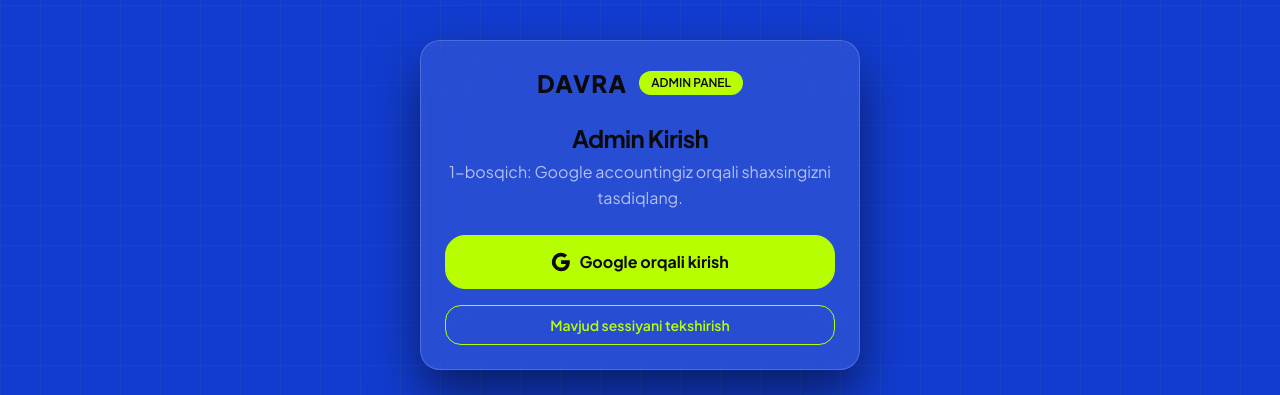
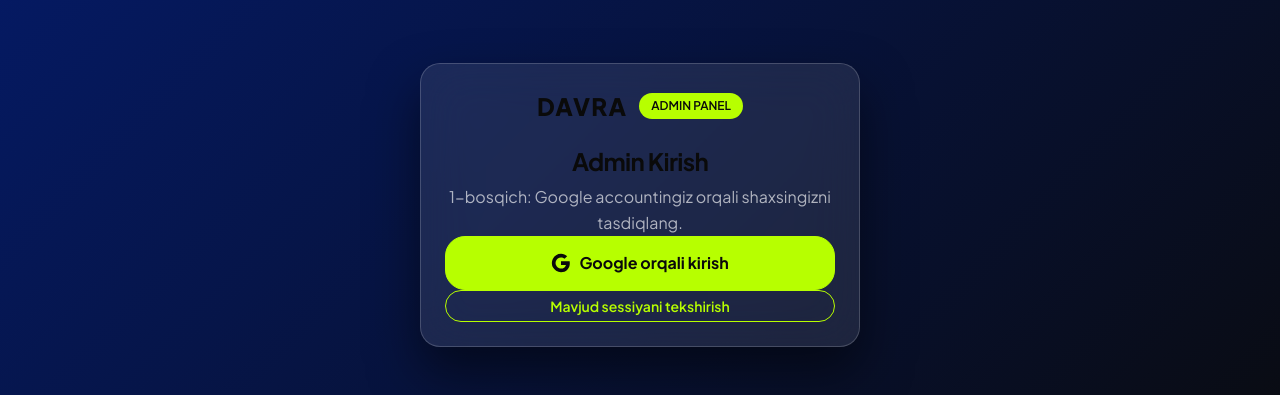
Before and after one commit to hamidulloh429/davra3, a React (Vite) app in the folder client/: page /admin/login in a window 1280 px wide. Shown: the part 195-590 px from the top of the page. Built offline with nearby package versions, Linux system fonts and the light colour scheme; no server answers.

Commit message:
Systematic Layout & Motion Overhaul: strict spacing scale (--space-xs to --space-xl), 1200px max-width container, card-grid, page-enter entrance transitions, staggered card delays, and scroll-reveal IntersectionObserver

```diff
--- a/client/src/styles/animations.css
+++ b/client/src/styles/animations.css
@@ -1,16 +1,53 @@
 /* ============================================
-   DAVRA v2.0 — Animations & Keyframes
+   DAVRA v2.0 — Enhanced Animations & Keyframes
    ============================================ */
 
-/* ─── Page Transitions ─── */
+/* ─── Page Load Entrance (Apple Motion) ─── */
+@keyframes pageEnter {
+  0% {
+    opacity: 0;
+    transform: translateY(20px);
+  }
+  100% {
+    opacity: 1;
+    transform: translateY(0);
+  }
+}
+
+.page-enter {
+  animation: pageEnter 500ms cubic-bezier(0.4, 0, 0.2, 1) forwards;
+}
+
+/* ─── Scroll Reveal ─── */
+.scroll-reveal {
+  opacity: 0;
+  transform: translateY(25px);
+  transition: opacity 500ms cubic-bezier(0.4, 0, 0.2, 1), transform 500ms cubic-bezier(0.4, 0, 0.2, 1);
+}
+
+.scroll-reveal.is-visible {
+  opacity: 1;
+  transform: translateY(0);
+}
+
+/* ─── Staggered Entrance Delays ─── */
+.stagger-item {
+  animation: pageEnter 450ms cubic-bezier(0.4, 0, 0.2, 1) both;
+}
+
+.stagger-item:nth-child(1) { animation-delay: 50ms; }
+.stagger-item:nth-child(2) { animation-delay: 110ms; }
+.stagger-item:nth-child(3) { animation-delay: 170ms; }
+.stagger-item:nth-child(4) { animation-delay: 230ms; }
+.stagger-item:nth-child(5) { animation-delay: 290ms; }
+.stagger-item:nth-child(6) { animation-delay: 350ms; }
+.stagger-item:nth-child(7) { animation-delay: 410ms; }
+.stagger-item:nth-child(8) { animation-delay: 470ms; }
+
+/* ─── Keyframe Animations ─── */
 @keyframes fadeIn {
   from { opacity: 0; }
   to { opacity: 1; }
-}
-
-@keyframes fadeOut {
-  from { opacity: 1; }
-  to { opacity: 0; }
 }
 
 @keyframes slideUp {
@@ -23,22 +60,7 @@
   to { opacity: 1; transform: translateY(0); }
 }
 
-@keyframes slideInRight {
-  from { opacity: 0; transform: translateX(30px); }
-  to { opacity: 1; transform: translateX(0); }
-}
-
-@keyframes slideInLeft {
-  from { opacity: 0; transform: translateX(-30px); }
-  to { opacity: 1; transform: translateX(0); }
-}
-
 @keyframes scaleIn {
-  from { opacity: 0; transform: scale(0.9); }
-  to { opacity: 1; transform: scale(1); }
-}
-
-@keyframes scaleUp {
   from { opacity: 0; transform: scale(0.95); }
   to { opacity: 1; transform: scale(1); }
 }
@@ -48,29 +70,7 @@
   to { transform: rotate(360deg); }
 }
 
-/* ─── Shimmer (Skeleton Loading) ─── */
-@keyframes shimmer {
-  0% { background-position: -200% 0; }
-  100% { background-position: 200% 0; }
-}
-
 /* ─── 3D Floating ─── */
-@keyframes float {
-  0%, 100% { transform: translateY(0) rotateX(0); }
-  50% { transform: translateY(-15px) rotateX(2deg); }
-}
-
-@keyframes floatSlow {
-  0%, 100% { transform: translateY(0) rotate(0deg); }
-  25% { transform: translateY(-10px) rotate(1deg); }
-  75% { transform: translateY(5px) rotate(-1deg); }
-}
-
-@keyframes floatReverse {
-  0%, 100% { transform: translateY(0); }
-  50% { transform: translateY(12px); }
-}
-
 @keyframes float3d {
   0%, 100% {
     transform: translateY(0) rotateX(0deg) rotateY(0deg);
@@ -97,47 +97,16 @@
   to { transform: rotateZ(0deg); }
 }
 
-@keyframes rotate3d {
-  from { transform: perspective(600px) rotateY(0deg); }
-  to { transform: perspective(600px) rotateY(360deg); }
-}
-
-/* ─── Neon Glow Pulse ─── */
-@keyframes neonPulse {
-  0%, 100% {
-    box-shadow: 0 0 10px rgba(183, 255, 0, 0.2), 0 0 20px rgba(183, 255, 0, 0.1);
+/* ─── Messenger Bubble Appear ─── */
+@keyframes messageAppear {
+  0% {
+    opacity: 0;
+    transform: translateY(12px) scale(0.96);
   }
-  50% {
-    box-shadow: 0 0 20px rgba(183, 255, 0, 0.4), 0 0 40px rgba(183, 255, 0, 0.2);
+  100% {
+    opacity: 1;
+    transform: translateY(0) scale(1);
   }
-}
-
-@keyframes neonGlow {
-  0%, 100% { text-shadow: 0 0 10px rgba(183, 255, 0, 0.3); }
-  50% { text-shadow: 0 0 20px rgba(183, 255, 0, 0.5), 0 0 40px rgba(183, 255, 0, 0.2); }
-}
-
-@keyframes glowPulse {
-  0%, 100% { opacity: 0.4; }
-  50% { opacity: 0.8; }
-}
-
-/* ─── Card Tilt (interactive) ─── */
-@keyframes cardTilt {
-  0%, 100% { transform: perspective(800px) rotateX(0) rotateY(0); }
-  25% { transform: perspective(800px) rotateX(2deg) rotateY(-2deg); }
-  75% { transform: perspective(800px) rotateX(-1deg) rotateY(1deg); }
-}
-
-/* ─── Arrow Bounce ─── */
-@keyframes arrowBounce {
-  0%, 100% { transform: translateX(0); }
-  50% { transform: translateX(6px); }
-}
-
-@keyframes arrowFloat {
-  0%, 100% { transform: translateY(0) rotate(-45deg); }
-  50% { transform: translateY(-8px) rotate(-45deg); }
 }
 
 /* ─── Pulse ─── */
@@ -146,86 +115,16 @@
   50% { opacity: 0.5; }
 }
 
-@keyframes pulseScale {
-  0%, 100% { transform: scale(1); opacity: 1; }
-  50% { transform: scale(1.05); opacity: 0.8; }
-}
-
-/* ─── Chat Message Appear ─── */
-@keyframes messageAppear {
-  from {
-    opacity: 0;
-    transform: translateY(10px) scale(0.97);
-  }
-  to {
-    opacity: 1;
-    transform: translateY(0) scale(1);
-  }
-}
-
-/* ─── Notification Badge ─── */
-@keyframes notificationBounce {
-  0%, 100% { transform: scale(1); }
-  50% { transform: scale(1.2); }
-}
-
-/* ─── Count Up ─── */
-@keyframes countUp {
-  from { opacity: 0; transform: translateY(20px); }
-  to { opacity: 1; transform: translateY(0); }
-}
-
-/* ─── Orbit (kept from original for visualization) ─── */
-@keyframes orbit {
-  from { transform: rotate(0deg) translateX(var(--orbit-radius, 100px)) rotate(0deg); }
-  to { transform: rotate(360deg) translateX(var(--orbit-radius, 100px)) rotate(-360deg); }
-}
-
-/* ─── Toast Slide ─── */
-@keyframes toastSlideIn {
-  from { transform: translateX(100%); opacity: 0; }
-  to { transform: translateX(0); opacity: 1; }
-}
-
-@keyframes toastSlideOut {
-  from { transform: translateX(0); opacity: 1; }
-  to { transform: translateX(100%); opacity: 0; }
-}
-
-/* ─── Modal ─── */
-@keyframes modalBackdropIn {
-  from { opacity: 0; }
-  to { opacity: 1; }
-}
-
-@keyframes modalContentIn {
-  from { opacity: 0; transform: scale(0.95) translateY(10px); }
-  to { opacity: 1; transform: scale(1) translateY(0); }
-}
-
-/* ─── Utility Animation Classes ─── */
-.animate-fade-in { animation: fadeIn 0.5s ease-out both; }
-.animate-slide-up { animation: slideUp 0.6s ease-out both; }
+/* Utility Animation Classes */
+.animate-fade-in { animation: fadeIn 0.4s ease-out both; }
+.animate-slide-up { animation: slideUp 0.5s ease-out both; }
 .animate-slide-down { animation: slideDown 0.4s ease-out both; }
-.animate-slide-right { animation: slideInRight 0.5s ease-out both; }
 .animate-scale-in { animation: scaleIn 0.3s ease-out both; }
-.animate-float { animation: float 5s ease-in-out infinite; }
-.animate-float-slow { animation: floatSlow 7s ease-in-out infinite; }
 .animate-float-3d { animation: float3d 6s ease-in-out infinite; }
 .animate-pulse { animation: pulse 2s ease-in-out infinite; }
 .animate-spin { animation: spin 1s linear infinite; }
 
-/* Staggered delays */
-.delay-100 { animation-delay: 100ms; }
-.delay-200 { animation-delay: 200ms; }
-.delay-300 { animation-delay: 300ms; }
-.delay-400 { animation-delay: 400ms; }
-.delay-500 { animation-delay: 500ms; }
-.delay-600 { animation-delay: 600ms; }
-.delay-800 { animation-delay: 800ms; }
-.delay-1000 { animation-delay: 1000ms; }
-
-/* ─── Reduced Motion ─── */
+/* Reduced Motion */
 @media (prefers-reduced-motion: reduce) {
   *,
   *::before,
@@ -235,10 +134,4 @@
     transition-duration: 0.01ms !important;
     scroll-behavior: auto !important;
   }
-
-  .animate-float,
-  .animate-float-slow,
-  .animate-float-3d {
-    animation: none !important;
-  }
 }
--- a/client/src/styles/global.css
+++ b/client/src/styles/global.css
@@ -1,9 +1,7 @@
 /* ============================================
-   DAVRA v2.0 — Global Styles
-   Strict Color System: #123ccf (bg) + #b7ff00 (accent)
+   DAVRA v2.0 — Systematic Global Layout & Styles
    ============================================ */
 
-/* ─── Reset & Base ─── */
 *,
 *::before,
 *::after {
@@ -15,7 +13,6 @@
 html {
   scroll-behavior: smooth;
   -webkit-text-size-adjust: 100%;
-  text-size-adjust: 100%;
 }
 
 body {
@@ -52,15 +49,20 @@ a:hover {
   color: #ffffff;
 }
 
+/* ─── Apple Motion Button ─── */
 button {
   cursor: pointer;
   font-family: var(--font-family);
   border: none;
   background: none;
-  transition: transform var(--transition-fast), background var(--transition-fast), box-shadow var(--transition-fast);
+  transition: transform 250ms cubic-bezier(0.4, 0, 0.2, 1),
+              background 250ms cubic-bezier(0.4, 0, 0.2, 1),
+              box-shadow 250ms cubic-bezier(0.4, 0, 0.2, 1),
+              border-color 250ms cubic-bezier(0.4, 0, 0.2, 1);
 }
 
-button:active:not(:disabled) {
+button:active:not(:disabled),
+.btn:active:not(:disabled) {
   transform: scale(0.97) !important;
 }
 
@@ -71,7 +73,7 @@ input, textarea, select {
   background: rgba(255, 255, 255, 0.08);
   border: 1px solid var(--border);
   border-radius: var(--radius-lg);
-  padding: var(--space-3) var(--space-4);
+  padding: var(--space-xs) var(--space-sm);
   transition: border-color var(--transition-fast), box-shadow var(--transition-fast);
   outline: none;
 }
@@ -84,11 +86,6 @@ input:focus, textarea:focus, select:focus {
 ::selection {
   background-color: var(--color-accent);
   color: #0A0A0A;
-}
-
-:focus-visible {
-  outline: 2px solid var(--color-accent);
-  outline-offset: 2px;
 }
 
 /* ─── Scrollbar ─── */
@@ -130,55 +127,46 @@ p {
   line-height: var(--leading-relaxed);
 }
 
-/* ─── Container ─── */
+/* ─── STRICT CONTAINER ─── */
 .container {
   width: 100%;
-  max-width: var(--container-xl);
+  max-width: var(--container-max);
   margin-inline: auto;
-  padding-inline: var(--space-6);
+  padding-inline: var(--space-sm);
 }
 
-.container-sm { max-width: var(--container-sm); }
-.container-md { max-width: var(--container-md); }
-.container-lg { max-width: var(--container-lg); }
-.container-2xl { max-width: var(--container-2xl); }
-
-/* ─── Section Spacing ─── */
+/* ─── SECTION SPACING SCALE ─── */
 .section {
-  padding-block: var(--space-20);
+  padding-block: var(--space-xl);
 }
 
 .section-sm {
-  padding-block: var(--space-12);
+  padding-block: var(--space-lg);
 }
 
-/* ─── Buttons ─── */
+/* ─── BUTTONS ─── */
 .btn {
   display: inline-flex;
   align-items: center;
   justify-content: center;
-  gap: var(--space-2);
-  padding: var(--space-3) var(--space-6);
+  gap: var(--space-xs);
+  padding: var(--space-xs) var(--space-sm);
   font-size: var(--text-sm);
   font-weight: var(--weight-semibold);
   line-height: 1;
   border-radius: var(--radius-lg);
   border: 1px solid transparent;
-  transition: transform var(--transition-fast), background var(--transition-fast), box-shadow var(--transition-fast);
+  transition: transform 250ms cubic-bezier(0.4, 0, 0.2, 1),
+              background 250ms cubic-bezier(0.4, 0, 0.2, 1),
+              box-shadow 250ms cubic-bezier(0.4, 0, 0.2, 1);
   white-space: nowrap;
   user-select: none;
-  position: relative;
-  overflow: hidden;
 }
 
 .btn:disabled {
   opacity: 0.5;
   cursor: not-allowed;
   transform: none !important;
-}
-
-.btn:active:not(:disabled) {
-  transform: scale(0.97);
 }
 
 /* Primary — Neon Green */
@@ -195,7 +183,7 @@ p {
   transform: translateY(-2px);
 }
 
-/* Secondary — Glass Blue */
+/* Secondary — Glass */
 .btn-secondary {
   background: rgba(255, 255, 255, 0.12);
   color: #ffffff;
@@ -231,79 +219,51 @@ p {
   color: var(--color-accent);
 }
 
-/* Danger */
-.btn-danger {
-  background: var(--error);
-  color: white;
-  border-color: var(--error);
-}
-
-.btn-danger:hover:not(:disabled) {
-  background: #DC2626;
-  transform: translateY(-2px);
-}
-
-/* Glass Button */
-.btn-glass {
-  background: rgba(255, 255, 255, 0.1);
-  color: #ffffff;
-  border: 1px solid rgba(255, 255, 255, 0.2);
-  backdrop-filter: blur(16px);
-}
-
-.btn-glass:hover:not(:disabled) {
-  background: rgba(255, 255, 255, 0.18);
-  border-color: var(--color-accent);
-  color: var(--color-accent);
-}
-
 /* Sizes */
 .btn-sm {
-  padding: var(--space-2) var(--space-4);
+  padding: 6px 12px;
   font-size: var(--text-xs);
   border-radius: var(--radius-md);
 }
 
 .btn-lg {
-  padding: var(--space-4) var(--space-8);
+  padding: var(--space-sm) var(--space-md);
   font-size: var(--text-base);
   border-radius: var(--radius-xl);
 }
 
 .btn-xl {
-  padding: var(--space-5) var(--space-10);
+  padding: 18px 36px;
   font-size: var(--text-lg);
   border-radius: var(--radius-2xl);
 }
 
-.btn-icon {
-  padding: var(--space-3);
-  aspect-ratio: 1;
-  border-radius: var(--radius-md);
+/* ─── CARDS & UNIFORM GRID ─── */
+.card-grid {
+  display: grid;
+  grid-template-columns: repeat(auto-fill, minmax(280px, 1fr));
+  align-items: stretch;
+  gap: var(--space-md);
 }
 
-/* ─── Cards ─── */
 .card {
-  background: rgba(255, 255, 255, 0.07);
-  border: 1px solid rgba(255, 255, 255, 0.14);
+  background: rgba(255, 255, 255, 0.08);
+  border: 1px solid rgba(255, 255, 255, 0.15);
   backdrop-filter: blur(20px);
   border-radius: var(--radius-xl);
-  padding: var(--space-6);
+  padding: var(--space-md);
   box-shadow: var(--card-shadow);
-  transition: transform var(--transition-normal), box-shadow var(--transition-normal), border-color var(--transition-normal);
+  transition: transform 300ms cubic-bezier(0.4, 0, 0.2, 1),
+              box-shadow 300ms cubic-bezier(0.4, 0, 0.2, 1),
+              border-color 300ms cubic-bezier(0.4, 0, 0.2, 1);
+  display: flex;
+  flex-direction: column;
 }
 
 .card:hover {
-  border-color: rgba(183, 255, 0, 0.3);
+  transform: translateY(-4px);
+  border-color: rgba(183, 255, 0, 0.4);
   box-shadow: var(--card-shadow-hover);
-}
-
-.card-interactive {
-  cursor: pointer;
-}
-
-.card-interactive:hover {
-  transform: translateY(-4px);
 }
 
 .card-glass {
@@ -311,19 +271,18 @@ p {
   border: 1px solid rgba(255, 255, 255, 0.18);
   backdrop-filter: blur(24px);
   border-radius: var(--radius-xl);
-  padding: var(--space-6);
+  padding: var(--space-md);
 }
 
 /* ─── Badges ─── */
 .badge {
   display: inline-flex;
   align-items: center;
-  gap: var(--space-1);
-  padding: var(--space-1) var(--space-3);
+  gap: 4px;
+  padding: 4px 12px;
   font-size: var(--text-xs);
   font-weight: var(--weight-semibold);
   border-radius: var(--radius-full);
-  line-height: 1.4;
 }
 
 .badge-primary {
@@ -337,56 +296,6 @@ p {
   color: #0A0A0A;
 }
 
-.badge-success {
-  background: rgba(16, 185, 129, 0.2);
-  color: #34D399;
-}
-
-.badge-warning {
-  background: rgba(245, 158, 11, 0.2);
-  color: #FBBF24;
-}
-
-.badge-error {
-  background: rgba(239, 68, 68, 0.2);
-  color: #F87171;
-}
-
-.badge-muted {
-  background: rgba(255, 255, 255, 0.1);
-  color: rgba(255, 255, 255, 0.7);
-}
-
-/* ─── Avatar ─── */
-.avatar {
-  width: 40px;
-  height: 40px;
-  border-radius: var(--radius-full);
-  object-fit: cover;
-  flex-shrink: 0;
-  border: 2px solid var(--color-accent);
-}
-
-.avatar-sm { width: 32px; height: 32px; }
-.avatar-lg { width: 56px; height: 56px; }
-.avatar-xl { width: 80px; height: 80px; }
-.avatar-2xl { width: 120px; height: 120px; }
-
-/* ─── Background Grids ─── */
-.bg-grid {
-  background-image:
-    linear-gradient(rgba(255, 255, 255, 0.05) 1px, transparent 1px),
-    linear-gradient(90deg, rgba(255, 255, 255, 0.05) 1px, transparent 1px);
-  background-size: 60px 60px;
-}
-
-.bg-grid-dark {
-  background-image:
-    linear-gradient(rgba(183, 255, 0, 0.04) 1px, transparent 1px),
-    linear-gradient(90deg, rgba(183, 255, 0, 0.04) 1px, transparent 1px);
-  background-size: 40px 40px;
-}
-
 /* ─── Utilities ─── */
 .text-center { text-align: center; }
 .text-left { text-align: left; }
@@ -394,61 +303,25 @@ p {
 .text-muted { color: var(--muted); }
 .text-accent { color: var(--color-accent); }
 .text-primary { color: var(--color-accent); }
-.text-success { color: var(--success); }
-.text-error { color: var(--error); }
-.text-inverse { color: var(--text-inverse); }
-
-.font-bold { font-weight: var(--weight-bold); }
-.font-semibold { font-weight: var(--weight-semibold); }
-.font-medium { font-weight: var(--weight-medium); }
-.font-extrabold { font-weight: var(--weight-extrabold); }
-.font-black { font-weight: var(--weight-black); }
 
 .flex { display: flex; }
 .flex-col { flex-direction: column; }
 .items-center { align-items: center; }
 .justify-center { justify-content: center; }
 .justify-between { justify-content: space-between; }
-.gap-1 { gap: var(--space-1); }
-.gap-2 { gap: var(--space-2); }
-.gap-3 { gap: var(--space-3); }
-.gap-4 { gap: var(--space-4); }
-.gap-6 { gap: var(--space-6); }
-.gap-8 { gap: var(--space-8); }
+.gap-xs { gap: var(--space-xs); }
+.gap-sm { gap: var(--space-sm); }
+.gap-md { gap: var(--space-md); }
+.gap-lg { gap: var(--space-lg); }
 
-.mt-2 { margin-top: var(--space-2); }
-.mt-4 { margin-top: var(--space-4); }
-.mt-6 { margin-top: var(--space-6); }
-.mt-8 { margin-top: var(--space-8); }
-.mb-2 { margin-bottom: var(--space-2); }
-.mb-4 { margin-bottom: var(--space-4); }
-.mb-6 { margin-bottom: var(--space-6); }
+.mt-sm { margin-top: var(--space-sm); }
+.mt-md { margin-top: var(--space-md); }
+.mt-lg { margin-top: var(--space-lg); }
+.mb-sm { margin-bottom: var(--space-sm); }
+.mb-md { margin-bottom: var(--space-md); }
+.mb-lg { margin-bottom: var(--space-lg); }
 
 .w-full { width: 100%; }
-.h-full { height: 100%; }
-.relative { position: relative; }
-.overflow-hidden { overflow: hidden; }
-
-.truncate {
-  overflow: hidden;
-  text-overflow: ellipsis;
-  white-space: nowrap;
-}
-
-/* ─── Section Titles ─── */
-.section-title {
-  font-size: var(--text-4xl);
-  font-weight: var(--weight-extrabold);
-  letter-spacing: var(--tracking-tight);
-  margin-bottom: var(--space-4);
-  color: #ffffff;
-}
-
-.section-subtitle {
-  font-size: var(--text-lg);
-  color: rgba(255, 255, 255, 0.75);
-  max-width: 600px;
-}
 
 /* ─── Spinner ─── */
 .spinner {
@@ -460,21 +333,20 @@ p {
   animation: spin 0.6s linear infinite;
 }
 
-.spinner-sm { width: 16px; height: 16px; border-width: 2px; }
-.spinner-lg { width: 40px; height: 40px; border-width: 4px; }
-
-/* ─── Responsive ─── */
+/* ─── Responsive Breakpoints ─── */
 @media (max-width: 1024px) {
   h1 { font-size: var(--text-4xl); }
   h2 { font-size: var(--text-3xl); }
-  .section { padding-block: var(--space-16); }
+  .section { padding-block: var(--space-lg); }
 }
 
 @media (max-width: 768px) {
   h1 { font-size: var(--text-3xl); }
   h2 { font-size: var(--text-2xl); }
   h3 { font-size: var(--text-xl); }
-  .container { padding-inline: var(--space-4); }
-  .section { padding-block: var(--space-12); }
-  .section-title { font-size: var(--text-2xl); }
+  .container { padding-inline: var(--space-xs); }
+  .section { padding-block: var(--space-md); }
+  .card-grid {
+    grid-template-columns: 1fr;
+  }
 }
--- a/client/src/styles/variables.css
+++ b/client/src/styles/variables.css
@@ -1,10 +1,10 @@
 /* ============================================
    DAVRA v2.0 — Design System Tokens
-   Unified Color System & Apple-style Transitions
+   Systematic Spacing & Enhanced Apple Motion
    ============================================ */
 
 :root {
-  /* ─── Global Strict Color System ─── */
+  /* ─── Global Color System ─── */
   --color-bg: #123ccf;
   --color-accent: #b7ff00;
 
@@ -19,17 +19,17 @@
 
   /* ─── Neutral ─── */
   --background: #123ccf;
-  --surface: rgba(255, 255, 255, 0.06);
-  --surface-hover: rgba(255, 255, 255, 0.12);
-  --surface-card: rgba(255, 255, 255, 0.08);
+  --surface: rgba(255, 255, 255, 0.08);
+  --surface-hover: rgba(255, 255, 255, 0.14);
+  --surface-card: rgba(255, 255, 255, 0.09);
   --text: #ffffff;
-  --text-secondary: rgba(255, 255, 255, 0.82);
+  --text-secondary: rgba(255, 255, 255, 0.85);
   --text-accent: #b7ff00;
   --text-inverse: #0A0A0A;
   --muted: rgba(255, 255, 255, 0.65);
   --muted-light: rgba(255, 255, 255, 0.4);
-  --border: rgba(255, 255, 255, 0.15);
-  --border-light: rgba(255, 255, 255, 0.08);
+  --border: rgba(255, 255, 255, 0.16);
+  --border-light: rgba(255, 255, 255, 0.1);
   --black: #0A0A0A;
 
   /* ─── Semantic ─── */
@@ -43,16 +43,16 @@
   --info-light: rgba(59, 130, 246, 0.2);
 
   /* ─── Glassmorphism ─── */
-  --glass-bg: rgba(255, 255, 255, 0.07);
-  --glass-bg-hover: rgba(255, 255, 255, 0.12);
-  --glass-border: rgba(255, 255, 255, 0.18);
-  --glass-shadow: 0 12px 40px rgba(0, 0, 0, 0.25);
+  --glass-bg: rgba(255, 255, 255, 0.08);
+  --glass-bg-hover: rgba(255, 255, 255, 0.15);
+  --glass-border: rgba(255, 255, 255, 0.2);
+  --glass-shadow: 0 16px 40px rgba(0, 0, 0, 0.3);
   --glass-blur: blur(24px);
 
   /* ─── Neon Glow ─── */
-  --glow-accent: 0 0 20px rgba(183, 255, 0, 0.35), 0 0 40px rgba(183, 255, 0, 0.15);
+  --glow-accent: 0 0 25px rgba(183, 255, 0, 0.4), 0 0 50px rgba(183, 255, 0, 0.18);
   --glow-primary: 0 0 25px rgba(18, 60, 207, 0.4), 0 0 50px rgba(18, 60, 207, 0.2);
-  --glow-accent-strong: 0 0 35px rgba(183, 255, 0, 0.6), 0 0 70px rgba(183, 255, 0, 0.25);
+  --glow-accent-strong: 0 0 40px rgba(183, 255, 0, 0.65), 0 0 80px rgba(183, 255, 0, 0.3);
 
   /* ─── Typography ─── */
   --font-family: 'Plus Jakarta Sans', 'Inter', -apple-system, BlinkMacSystemFont, 'Segoe UI', system-ui, sans-serif;
@@ -67,8 +67,7 @@
   --text-3xl: 1.875rem;  /* 30px */
   --text-4xl: 2.25rem;   /* 36px */
   --text-5xl: 3rem;      /* 48px */
-  --text-6xl: 3.75rem;   /* 60px */
-  --text-hero: clamp(3rem, 8vw, 7rem);
+  --text-hero: clamp(2.8rem, 7vw, 6rem);
 
   --weight-normal: 400;
   --weight-medium: 500;
@@ -77,30 +76,35 @@
   --weight-extrabold: 800;
   --weight-black: 900;
 
-  --leading-tight: 1.1;
-  --leading-snug: 1.25;
+  --leading-tight: 1.15;
+  --leading-snug: 1.3;
   --leading-normal: 1.5;
-  --leading-relaxed: 1.625;
+  --leading-relaxed: 1.65;
 
   --tracking-tight: -0.025em;
   --tracking-normal: 0;
   --tracking-wide: 0.025em;
   --tracking-wider: 0.05em;
 
-  /* ─── Spacing ─── */
-  --space-0: 0;
-  --space-1: 0.25rem;   /* 4px */
-  --space-2: 0.5rem;    /* 8px */
-  --space-3: 0.75rem;   /* 12px */
-  --space-4: 1rem;      /* 16px */
-  --space-5: 1.25rem;   /* 20px */
-  --space-6: 1.5rem;    /* 24px */
-  --space-8: 2rem;      /* 32px */
-  --space-10: 2.5rem;   /* 40px */
-  --space-12: 3rem;     /* 48px */
-  --space-16: 4rem;     /* 64px */
-  --space-20: 5rem;     /* 80px */
-  --space-24: 6rem;     /* 96px */
+  /* ─── STRICT SPACING SYSTEM SCALE ─── */
+  --space-xs: 8px;
+  --space-sm: 16px;
+  --space-md: 24px;
+  --space-lg: 40px;
+  --space-xl: 64px;
+
+  /* Legacy aliases mapped to strict scale */
+  --space-0: 0px;
+  --space-1: 4px;
+  --space-2: var(--space-xs);  /* 8px */
+  --space-3: 12px;
+  --space-4: var(--space-sm);  /* 16px */
+  --space-5: 20px;
+  --space-6: var(--space-md);  /* 24px */
+  --space-8: 32px;
+  --space-10: var(--space-lg); /* 40px */
+  --space-12: 48px;
+  --space-16: var(--space-xl); /* 64px */
 
   /* ─── Border Radius ─── */
   --radius-xs: 4px;
@@ -109,19 +113,17 @@
   --radius-lg: 16px;
   --radius-xl: 20px;
   --radius-2xl: 28px;
-  --radius-3xl: 36px;
   --radius-full: 9999px;
 
   /* ─── Apple-Style Easing & Timing ─── */
   --apple-ease: cubic-bezier(0.4, 0, 0.2, 1);
   --transition-fast: 200ms cubic-bezier(0.4, 0, 0.2, 1);
   --transition-normal: 300ms cubic-bezier(0.4, 0, 0.2, 1);
-  --transition-slow: 400ms cubic-bezier(0.4, 0, 0.2, 1);
+  --transition-slow: 500ms cubic-bezier(0.4, 0, 0.2, 1);
 
-  /* ─── Card Shadows ─── */
-  --card-shadow: 0 8px 30px rgba(0, 0, 0, 0.2);
-  --card-shadow-hover: 0 16px 40px rgba(0, 0, 0, 0.35), 0 0 20px rgba(183, 255, 0, 0.15);
-  --card-shadow-active: 0 4px 15px rgba(0, 0, 0, 0.2);
+  /* ─── Shadows ─── */
+  --card-shadow: 0 8px 30px rgba(0, 0, 0, 0.25);
+  --card-shadow-hover: 0 16px 40px rgba(0, 0, 0, 0.4), 0 0 25px rgba(183, 255, 0, 0.2);
 
   /* ─── Z-Index ─── */
   --z-dropdown: 100;
@@ -131,9 +133,6 @@
   --z-modal: 500;
   --z-toast: 600;
 
-  /* ─── Container ─── */
-  --container-sm: 640px;
-  --container-md: 768px;
-  --container-lg: 1024px;
-  --container-xl: 1240px;
+  /* ─── Strict Container ─── */
+  --container-max: 1200px;
 }
```
Also changed, not shown: client/src/hooks/useScrollReveal.js (added, +25 -0 lines), client/src/pages/CommunitiesPage.jsx (+12 -13 lines), client/src/pages/HomePage.jsx (+40 -35 lines), client/src/pages/ProfilePage.jsx (+15 -14 lines), client/src/pages/admin/AdminDashboard.jsx (+12 -13 lines).
